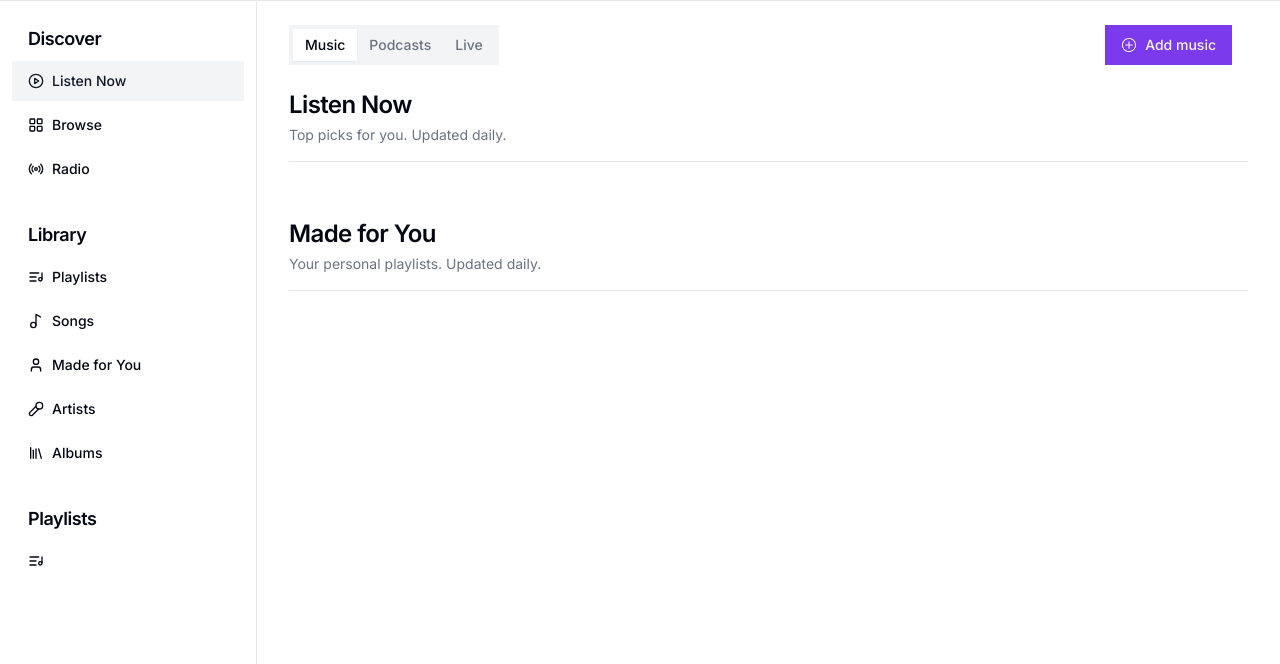
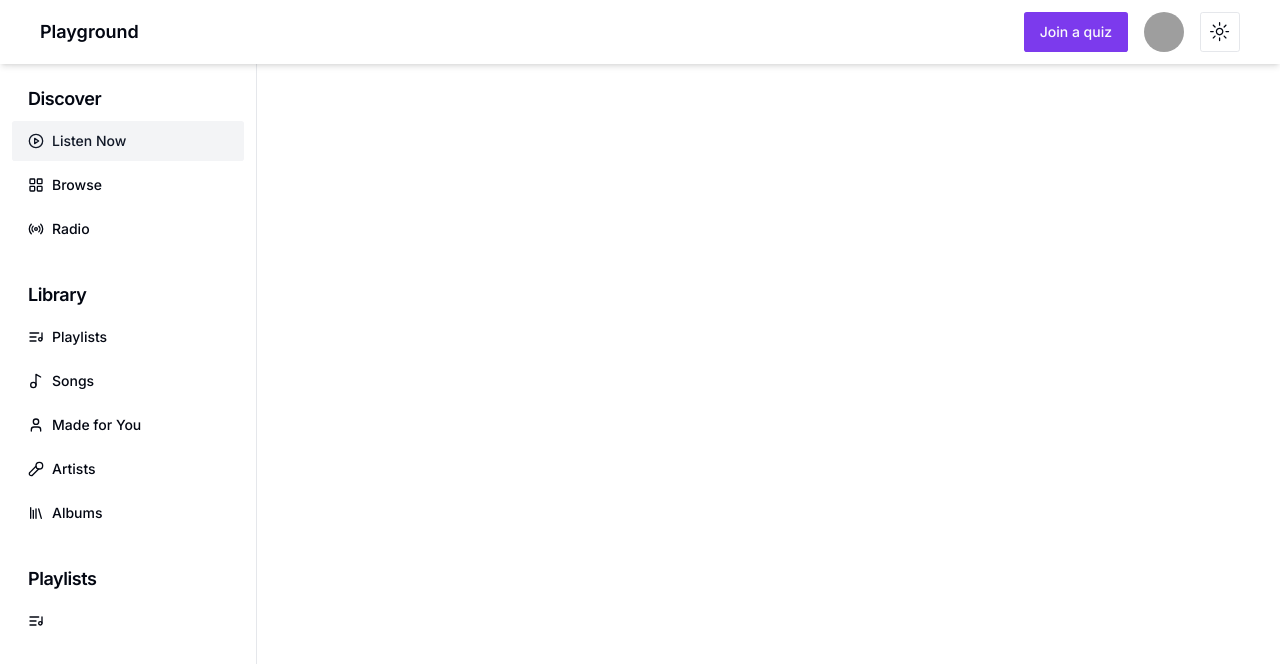
Before and after one commit to npaul2173/exquizite-app, a Next.js app: page /dashboard in a window 1280 px wide. Shown: the top 664 px of the page. Built offline with nearby package versions, Linux system fonts and the light colour scheme; grey boxes are pictures that could not be loaded.

Commit message:
feature: Top Bar created

```diff
--- a/package.json
+++ b/package.json
@@ -11,6 +11,7 @@
   "dependencies": {
     "@radix-ui/react-accordion": "^1.1.2",
     "@radix-ui/react-alert-dialog": "^1.0.5",
+    "@radix-ui/react-avatar": "^1.0.4",
     "@radix-ui/react-dropdown-menu": "^2.0.6",
     "@radix-ui/react-icons": "^1.3.0",
     "@radix-ui/react-menubar": "^1.0.4",
--- /dev/null
+++ b/src/app/dashboard/components/search.tsx
@@ -0,0 +1,6 @@
+export const Search = () => {
+  <div>
+    <div></div>
+    <div></div>
+  </div>;
+};
--- a/src/app/dashboard/page.tsx
+++ b/src/app/dashboard/page.tsx
@@ -1,4 +1,5 @@
-import { Sidebar } from "@/components/sidebar";
+import { SidebarExample } from "@/components/sidebar";
+import { TopBar } from "@/components/topBar";
 import { Button } from "@/components/ui/button";
 import { ScrollArea, ScrollBar } from "@/components/ui/scroll-area";
 import { Separator } from "@/components/ui/separator";
@@ -7,92 +8,18 @@ import { PlusCircledIcon } from "@radix-ui/react-icons";
 
 export default function Page() {
   return (
-    <main
-    // className="flex min-h-screen flex-col items-center justify-between p-24"
-    >
-      {/* <AccordionDemo /> */}
-      {/* <Menu /> */}
-      <div className="border-t">
-        <div className="bg-background">
-          <div className="grid lg:grid-cols-5">
-            <Sidebar className="hidden lg:block" />
-            <div className="col-span-3 lg:col-span-4 lg:border-l">
-              <div className="h-full px-4 py-6 lg:px-8">
-                <Tabs defaultValue="music" className="h-full space-y-6">
-                  <div className="space-between flex items-center">
-                    <TabsList>
-                      <TabsTrigger value="music" className="relative">
-                        Music
-                      </TabsTrigger>
-                      <TabsTrigger value="podcasts">Podcasts</TabsTrigger>
-                      <TabsTrigger value="live">Live</TabsTrigger>
-                    </TabsList>
-                    <div className="ml-auto mr-4">
-                      <Button>
-                        <PlusCircledIcon className="mr-2 h-4 w-4" />
-                        Add music
-                      </Button>
-                    </div>
-                  </div>
-                  <TabsContent
-                    value="music"
-                    className="border-none p-0 outline-none"
-                  >
-                    <div className="flex items-center justify-between">
-                      <div className="space-y-1">
-                        <h2 className="text-2xl font-semibold tracking-tight">
-                          Listen Now
-                        </h2>
-                        <p className="text-sm text-muted-foreground">
-                          Top picks for you. Updated daily.
-                        </p>
-                      </div>
-                    </div>
-                    <Separator className="my-4" />
-                    <div className="relative">
-                      <ScrollArea>
-                        <div className="flex space-x-4 pb-4"></div>
-                        <ScrollBar orientation="horizontal" />
-                      </ScrollArea>
-                    </div>
-                    <div className="mt-6 space-y-1">
-                      <h2 className="text-2xl font-semibold tracking-tight">
-                        Made for You
-                      </h2>
-                      <p className="text-sm text-muted-foreground">
-                        Your personal playlists. Updated daily.
-                      </p>
-                    </div>
-                    <Separator className="my-4" />
-                    <div className="relative">
-                      <ScrollArea>
-                        <div className="flex space-x-4 pb-4"></div>
-                        <ScrollBar orientation="horizontal" />
-                      </ScrollArea>
-                    </div>
-                  </TabsContent>
-                  <TabsContent
-                    value="podcasts"
-                    className="h-full flex-col border-none p-0 data-[state=active]:flex"
-                  >
-                    <div className="flex items-center justify-between">
-                      <div className="space-y-1">
-                        <h2 className="text-2xl font-semibold tracking-tight">
-                          New Episodes
-                        </h2>
-                        <p className="text-sm text-muted-foreground">
-                          Your favorite podcasts. Updated daily.
-                        </p>
-                      </div>
-                    </div>
-                    <Separator className="my-4" />
-                  </TabsContent>
-                </Tabs>
-              </div>
+    <div className="flex flex-col w-full min-h-screen">
+      <TopBar />
+      <main className="pt-[60px]">
+        <div className="border-t">
+          <div className="bg-background">
+            <div className="grid lg:grid-cols-5">
+              <SidebarExample className="hidden lg:block" />
+              <div className="col-span-3 lg:col-span-4 lg:border-l"></div>
             </div>
           </div>
         </div>
-      </div>
-    </main>
+      </main>
+    </div>
   );
 }
--- a/src/app/globals.css
+++ b/src/app/globals.css
@@ -47,7 +47,7 @@ body {
     --border: 220 13% 91%;
     --input: 220 13% 91%;
     --ring: 262.1 83.3% 57.8%;
-    --radius: 0rem;
+    --radius: 0.3rem;
   }
 
   .dark {
--- a/src/app/layout.tsx
+++ b/src/app/layout.tsx
@@ -10,8 +10,8 @@ const inter = Inter({
 });
 
 export const metadata: Metadata = {
-  title: "Create Next App",
-  description: "Generated by create next app",
+  title: "Exquizite",
+  description: "Create your quizzes naturally!",
 };
 
 export default function RootLayout({
--- a/src/components/sidebar.tsx
+++ b/src/components/sidebar.tsx
@@ -9,7 +9,7 @@ interface SidebarProps extends React.HTMLAttributes<HTMLDivElement> {
   // playlists: Playlist[]
 }
 
-export function Sidebar({ className }: SidebarProps) {
+export function SidebarExample({ className }: SidebarProps) {
   return (
     <div className={cn("pb-12", className)}>
       <div className="space-y-4 py-4">
--- /dev/null
+++ b/src/components/topBar/index.tsx
@@ -0,0 +1,14 @@
+import { Profile } from "./profle";
+
+export const TopBar = () => {
+  return (
+    <div className="shadow-md fixed w-full bg-background flex flex-col items-start justify-between space-y-2 py-4 px-10 sm:flex-row sm:items-center sm:space-y-0 md:h-16">
+      <h2 className="text-lg font-semibold">Playground</h2>
+      <div className="ml-auto flex w-full space-x-2 sm:justify-end">
+        <div className="hidden space-x-2 md:flex">
+          <Profile />
+        </div>
+      </div>
+    </div>
+  );
+};
--- /dev/null
+++ b/src/components/topBar/profle/index.tsx
@@ -0,0 +1,83 @@
+import { Avatar, AvatarFallback, AvatarImage } from "@/components/ui/avatar";
+import { Button } from "@/components/ui/button";
+import {
+  DropdownMenu,
+  DropdownMenuContent,
+  DropdownMenuGroup,
+  DropdownMenuItem,
+  DropdownMenuLabel,
+  DropdownMenuPortal,
+  DropdownMenuSeparator,
+  DropdownMenuShortcut,
+  DropdownMenuSub,
+  DropdownMenuSubContent,
+  DropdownMenuSubTrigger,
+  DropdownMenuTrigger,
+} from "@/components/ui/dropdown-menu";
+import { ModeToggle } from "@/components/ui/themeToggle";
+export const Profile = () => {
+  return (
+    <div className="flex flex-row space-x-4">
+      <Button>Join a quiz</Button>
+      <DropdownMenu>
+        <DropdownMenuTrigger asChild>
+          <Avatar>
+            <AvatarImage src="https://npauldev.in/ProfilePictureHD.959b411b.webp" />
+            <AvatarFallback>CN</AvatarFallback>
+          </Avatar>
+        </DropdownMenuTrigger>
+        <DropdownMenuContent className="w-56">
+          <DropdownMenuLabel>My Account</DropdownMenuLabel>
+          <DropdownMenuSeparator />
+          <DropdownMenuGroup>
+            <DropdownMenuItem>
+              Profile
+              <DropdownMenuShortcut>⇧⌘P</DropdownMenuShortcut>
+            </DropdownMenuItem>
+            <DropdownMenuItem>
+              Billing
+              <DropdownMenuShortcut>⌘B</DropdownMenuShortcut>
+            </DropdownMenuItem>
+            <DropdownMenuItem>
+              Settings
+              <DropdownMenuShortcut>⌘S</DropdownMenuShortcut>
+            </DropdownMenuItem>
+            <DropdownMenuItem>
+              Keyboard shortcuts
+              <DropdownMenuShortcut>⌘K</DropdownMenuShortcut>
+            </DropdownMenuItem>
+          </DropdownMenuGroup>
+          <DropdownMenuSeparator />
+          <DropdownMenuGroup>
+            <DropdownMenuItem>Team</DropdownMenuItem>
+            <DropdownMenuSub>
+              <DropdownMenuSubTrigger>Invite users</DropdownMenuSubTrigger>
+              <DropdownMenuPortal>
+                <DropdownMenuSubContent>
+                  <DropdownMenuItem>Email</DropdownMenuItem>
+                  <DropdownMenuItem>Message</DropdownMenuItem>
+                  <DropdownMenuSeparator />
+                  <DropdownMenuItem>More...</DropdownMenuItem>
+                </DropdownMenuSubContent>
+              </DropdownMenuPortal>
+            </DropdownMenuSub>
+            <DropdownMenuItem>
+              New Team
+              <DropdownMenuShortcut>⌘+T</DropdownMenuShortcut>
+            </DropdownMenuItem>
+          </DropdownMenuGroup>
+          <DropdownMenuSeparator />
+          <DropdownMenuItem>GitHub</DropdownMenuItem>
+          <DropdownMenuItem>Support</DropdownMenuItem>
+          <DropdownMenuItem disabled>API</DropdownMenuItem>
+          <DropdownMenuSeparator />
+          <DropdownMenuItem>
+            Log out
+            <DropdownMenuShortcut>⇧⌘Q</DropdownMenuShortcut>
+          </DropdownMenuItem>
+        </DropdownMenuContent>
+      </DropdownMenu>
+      <ModeToggle />
+    </div>
+  );
+};
--- /dev/null
+++ b/src/components/ui/avatar.tsx
@@ -0,0 +1,50 @@
+"use client"
+
+import * as React from "react"
+import * as AvatarPrimitive from "@radix-ui/react-avatar"
+
+import { cn } from "@/lib/utils"
+
+const Avatar = React.forwardRef<
+  React.ElementRef<typeof AvatarPrimitive.Root>,
+  React.ComponentPropsWithoutRef<typeof AvatarPrimitive.Root>
+>(({ className, ...props }, ref) => (
+  <AvatarPrimitive.Root
+    ref={ref}
+    className={cn(
+      "relative flex h-10 w-10 shrink-0 overflow-hidden rounded-full",
+      className
+    )}
+    {...props}
+  />
+))
+Avatar.displayName = AvatarPrimitive.Root.displayName
+
+const AvatarImage = React.forwardRef<
+  React.ElementRef<typeof AvatarPrimitive.Image>,
+  React.ComponentPropsWithoutRef<typeof AvatarPrimitive.Image>
+>(({ className, ...props }, ref) => (
+  <AvatarPrimitive.Image
+    ref={ref}
+    className={cn("aspect-square h-full w-full", className)}
+    {...props}
+  />
+))
+AvatarImage.displayName = AvatarPrimitive.Image.displayName
+
+const AvatarFallback = React.forwardRef<
+  React.ElementRef<typeof AvatarPrimitive.Fallback>,
+  React.ComponentPropsWithoutRef<typeof AvatarPrimitive.Fallback>
+>(({ className, ...props }, ref) => (
+  <AvatarPrimitive.Fallback
+    ref={ref}
+    className={cn(
+      "flex h-full w-full items-center justify-center rounded-full bg-muted",
+      className
+    )}
+    {...props}
+  />
+))
+AvatarFallback.displayName = AvatarPrimitive.Fallback.displayName
+
+export { Avatar, AvatarImage, AvatarFallback }
```
Also changed, not shown: src/layouts/index.tsx (added), 1 other file (tests, documents, lock files or other folders).
